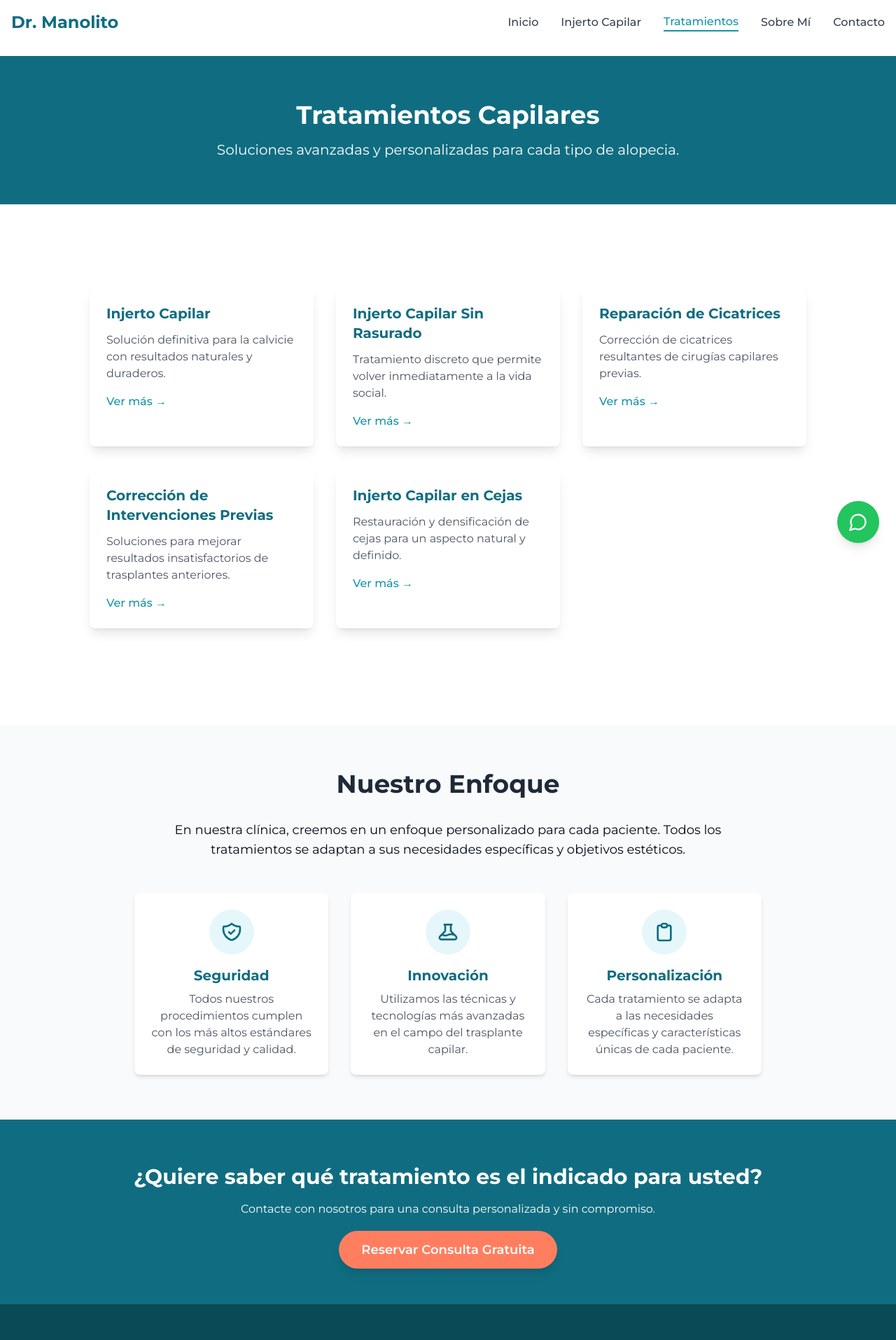
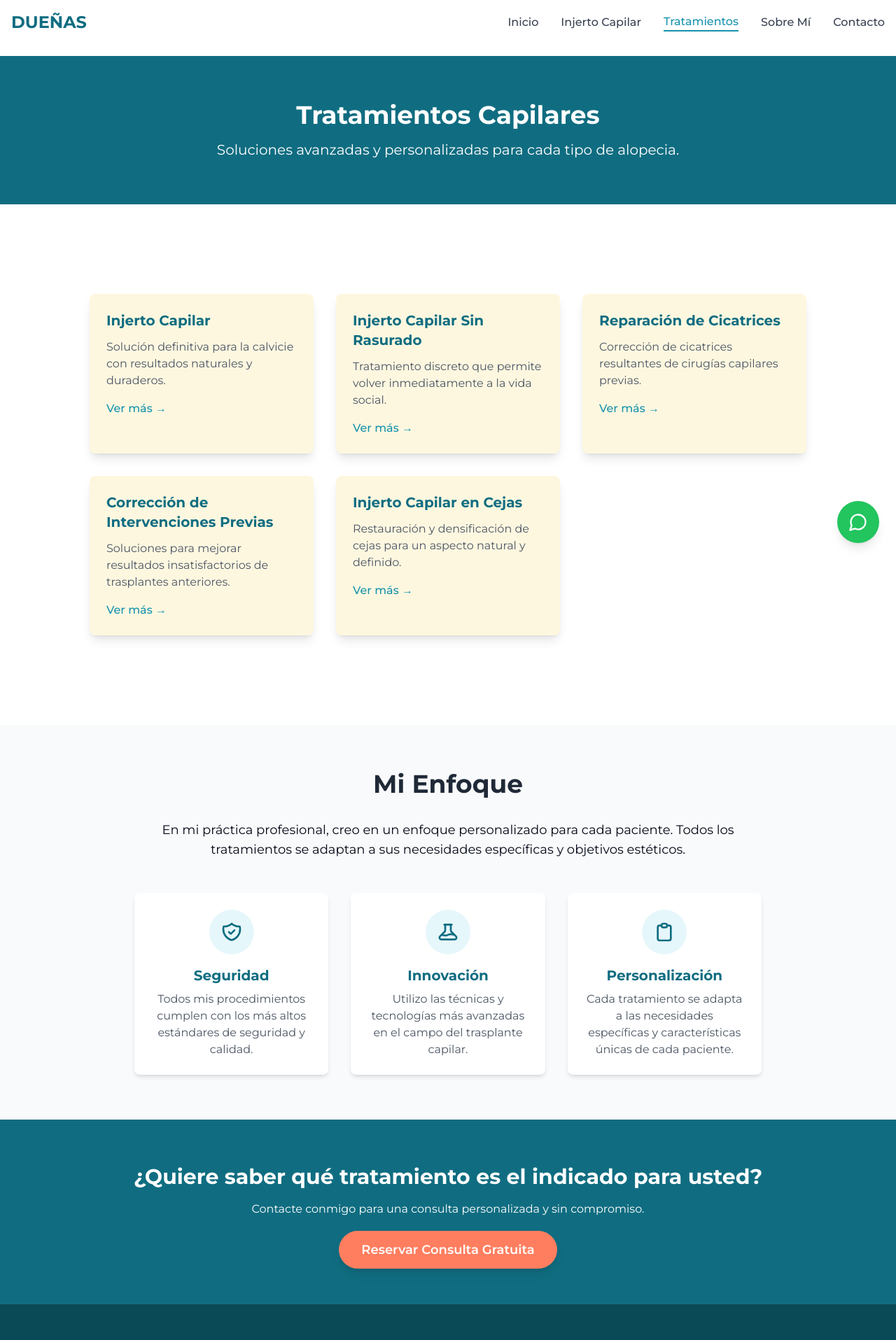
Before and after one commit to adriangameromedina/Pablo-hair-web, a React (Vite) app: page /tratamientos in a window 1280 px wide. Shown: the top 1915 px of the page at 70% size. Built offline with nearby package versions, Linux system fonts and the light colour scheme.

Commit message:
Fix: UI/UX improvements
- Adjust button sizes and destinations.
- Modify treatment card styles.
- Update the "Nuestro Enfoque" section.
- Change the navbar title.

```diff
--- a/src/components/Navbar.tsx
+++ b/src/components/Navbar.tsx
@@ -48,7 +48,7 @@ const Navbar: React.FC = () => {
             scrolled || location.pathname !== '/' ? 'text-medical-700' : 'text-white'
           }`}
         >
-          Dr. Manolito
+          DUEÑAS
         </Link>
 
         {/* Desktop Menu */}
--- a/src/index.css
+++ b/src/index.css
@@ -99,6 +99,6 @@
   }
 
   .btn-secondary {
-    @apply bg-white text-medical-700 border border-medical-700 hover:bg-medical-50;
+    @apply bg-white text-medical-700 border border-medical-700 hover:bg-medical-50 text-base px-6 py-3;
   }
 }
--- a/src/pages/Contact.tsx
+++ b/src/pages/Contact.tsx
@@ -1,7 +1,8 @@
 
-import React, { useState } from 'react';
+import React, { useState, useEffect } from 'react';
 import { Instagram, Phone, MessageCircle } from 'lucide-react';
 import { toast } from '@/components/ui/use-toast';
+import { useLocation } from 'react-router-dom';
 
 const Contact = () => {
   const [formData, setFormData] = useState({
@@ -10,6 +11,14 @@ const Contact = () => {
     message: '',
   });
   const [isSubmitting, setIsSubmitting] = useState(false);
+  const location = useLocation();
+
+  // Scroll to top when navigating directly to this page with #top hash
+  useEffect(() => {
+    if (location.hash === '#top') {
+      window.scrollTo(0, 0);
+    }
+  }, [location]);
 
   const handleChange = (e: React.ChangeEvent<HTMLInputElement | HTMLTextAreaElement>) => {
     const { name, value } = e.target;
@@ -32,7 +41,7 @@ const Contact = () => {
   };
 
   return (
-    <div className="pt-20">
+    <div className="pt-20" id="top">
       {/* Hero Section */}
       <div className="bg-medical-700 text-white py-16">
         <div className="container mx-auto px-4 text-center">
--- a/src/pages/Home.tsx
+++ b/src/pages/Home.tsx
@@ -18,7 +18,7 @@ const Home = () => {
             <Link to="/contacto" className="btn-cta rounded-full transition-transform hover:scale-105">
               Consulta Gratuita
             </Link>
-            <Link to="/sobre-mi" className="btn-secondary rounded-full">
+            <Link to="/sobre-mi" className="btn-secondary rounded-full text-base px-5 py-3.5 whitespace-nowrap">
               Sobre Mí
             </Link>
           </div>
--- a/src/pages/Treatments.tsx
+++ b/src/pages/Treatments.tsx
@@ -1,6 +1,7 @@
 
 import React, { useState } from 'react';
 import { X } from 'lucide-react';
+import { Link } from 'react-router-dom';
 
 interface TreatmentCardProps {
   title: string;
@@ -16,7 +17,7 @@ const TreatmentCard: React.FC<TreatmentCardProps> = ({
 }) => {
   return (
     <div
-      className="treatment-card bg-white p-6 rounded-lg shadow-lg cursor-pointer hover:shadow-xl transition-all duration-300 animated-float"
+      className="treatment-card bg-[#FEF7E0] p-6 rounded-lg shadow-lg cursor-pointer hover:shadow-xl transition-all duration-300"
       onClick={onSelect}
     >
       <h3 className="text-xl font-bold mb-3 text-medical-700">{title}</h3>
@@ -265,11 +266,11 @@ const Treatments = () => {
       {/* Additional Information */}
       <div className="bg-gray-50 py-16">
         <div className="container mx-auto px-4">
-          <h2 className="section-title">Nuestro Enfoque</h2>
+          <h2 className="section-title">Mi Enfoque</h2>
 
           <div className="max-w-4xl mx-auto">
             <p className="text-lg text-center mb-12">
-              En nuestra clínica, creemos en un enfoque personalizado para cada paciente. Todos los tratamientos se adaptan a sus necesidades específicas y objetivos estéticos.
+              En mi práctica profesional, creo en un enfoque personalizado para cada paciente. Todos los tratamientos se adaptan a sus necesidades específicas y objetivos estéticos.
             </p>
 
             <div className="grid grid-cols-1 md:grid-cols-3 gap-8">
@@ -281,7 +282,7 @@ const Treatments = () => {
                 </div>
                 <h3 className="text-xl font-bold mb-2 text-medical-700">Seguridad</h3>
                 <p className="text-gray-600">
-                  Todos nuestros procedimientos cumplen con los más altos estándares de seguridad y calidad.
+                  Todos mis procedimientos cumplen con los más altos estándares de seguridad y calidad.
                 </p>
               </div>
 
@@ -293,7 +294,7 @@ const Treatments = () => {
                 </div>
                 <h3 className="text-xl font-bold mb-2 text-medical-700">Innovación</h3>
                 <p className="text-gray-600">
-                  Utilizamos las técnicas y tecnologías más avanzadas en el campo del trasplante capilar.
+                  Utilizo las técnicas y tecnologías más avanzadas en el campo del trasplante capilar.
                 </p>
               </div>
 
@@ -318,11 +319,11 @@ const Treatments = () => {
         <div className="container mx-auto px-4 text-center">
           <h2 className="text-3xl font-bold mb-4">¿Quiere saber qué tratamiento es el indicado para usted?</h2>
           <p className="mb-8 max-w-2xl mx-auto">
-            Contacte con nosotros para una consulta personalizada y sin compromiso.
+            Contacte conmigo para una consulta personalizada y sin compromiso.
           </p>
-          <a href="/contacto" className="btn-cta rounded-full">
+          <Link to="/contacto#top" className="btn-cta rounded-full">
             Reservar Consulta Gratuita
-          </a>
+          </Link>
         </div>
       </div>
     </div>
```
